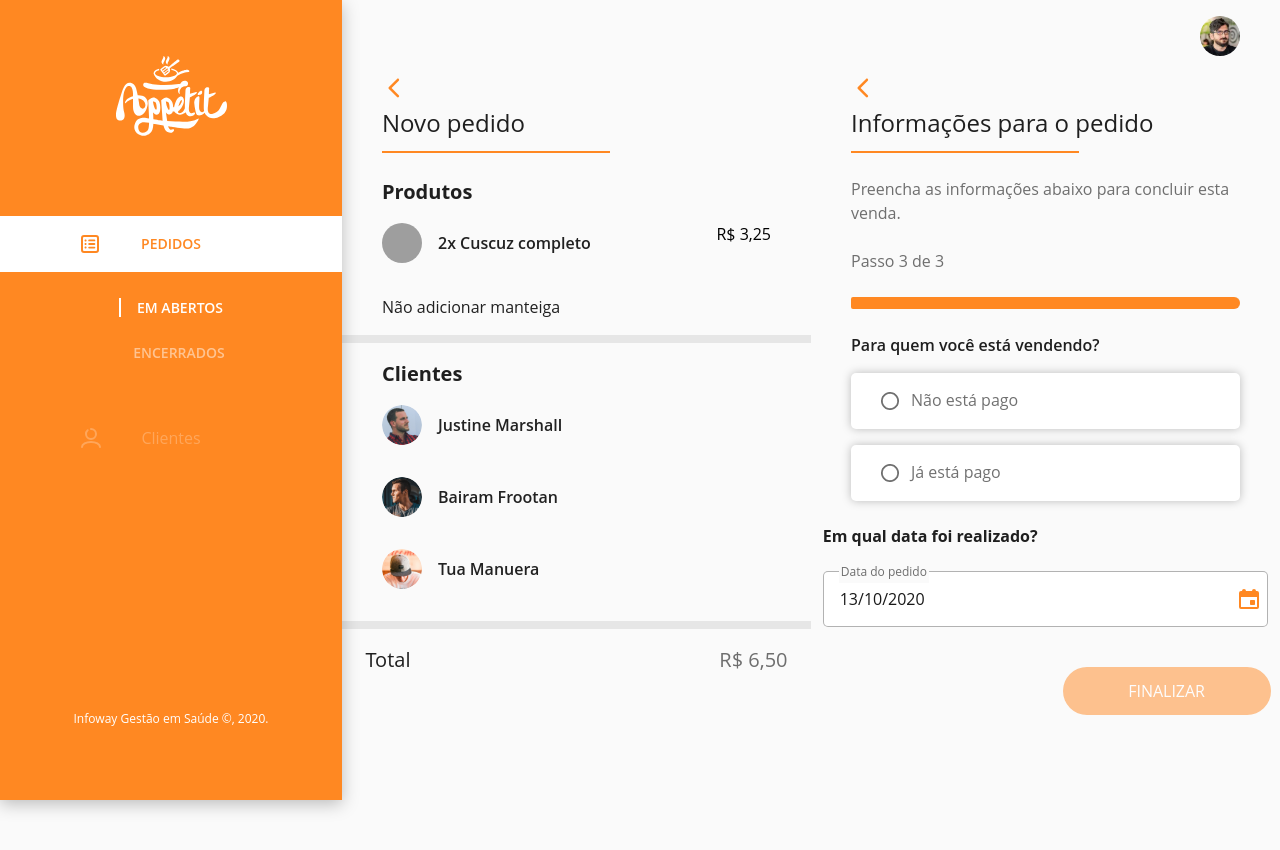
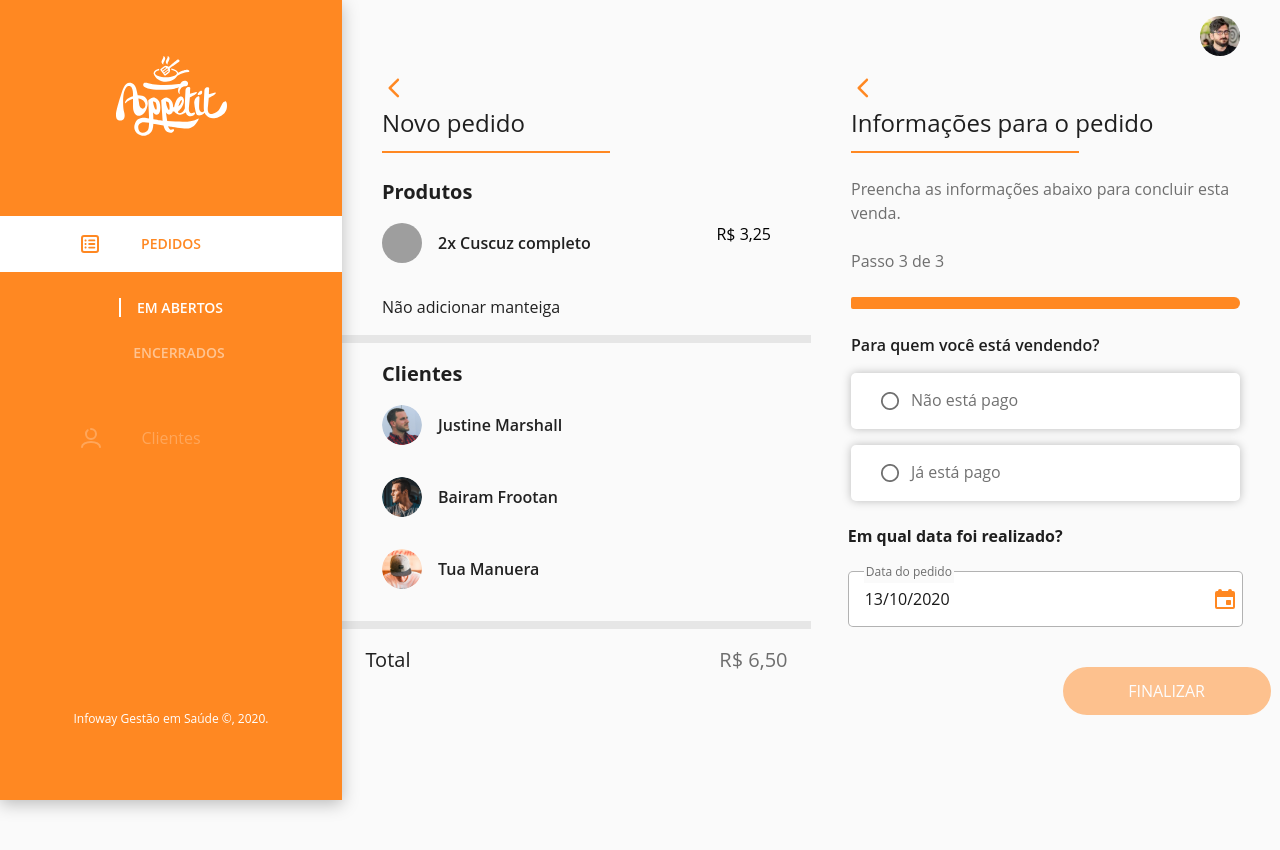
Before and after one commit to odailsonsilva/Appetit, a React (Create React App) app: page /status-de-pagamento in a window 1280 px wide. Shown: the top 850 px of the page. Built offline with nearby package versions, Linux system fonts and the light colour scheme; grey boxes are pictures that could not be loaded.

Commit message:
fix: bug pagina de pagamentos

```diff
--- a/src/components/Calendar/styles.js
+++ b/src/components/Calendar/styles.js
@@ -3,8 +3,12 @@ import styled from 'styled-components';
 import Calender from '../../assets/imgs/calender.svg'
 
 export const ContainerCalenderMain = styled.div`
-  margin-top: 24px;
   position: relative;
+  margin: 24px 25px 0;
+
+  @media(max-width: 430px){
+      margin: 24px 0 0;
+  }
 
   h6{
     font-size: 1.6rem;
--- a/src/pages/FeedbackOrder/styles.js
+++ b/src/pages/FeedbackOrder/styles.js
@@ -13,6 +13,7 @@ export const Container = styled.div`
     justify-content: center;
     align-items: center;
   }
+
 `;
 
 export const Grid1 = styled.div`
@@ -28,6 +29,9 @@ export const Grid2 = styled.div`
   justify-items: center;
   margin: 0 auto;
 
+  @media(max-width: 430px){
+    width: 90%;
+  }
 `;
 
 
@@ -40,6 +44,11 @@ export const ContainerImg = styled.div`
 
   & .img-main{
       margin-bottom: 40px;
+
+
+      @media(max-width: 430px){
+        width: 90%;
+      }
   }
 
   & p{
```
